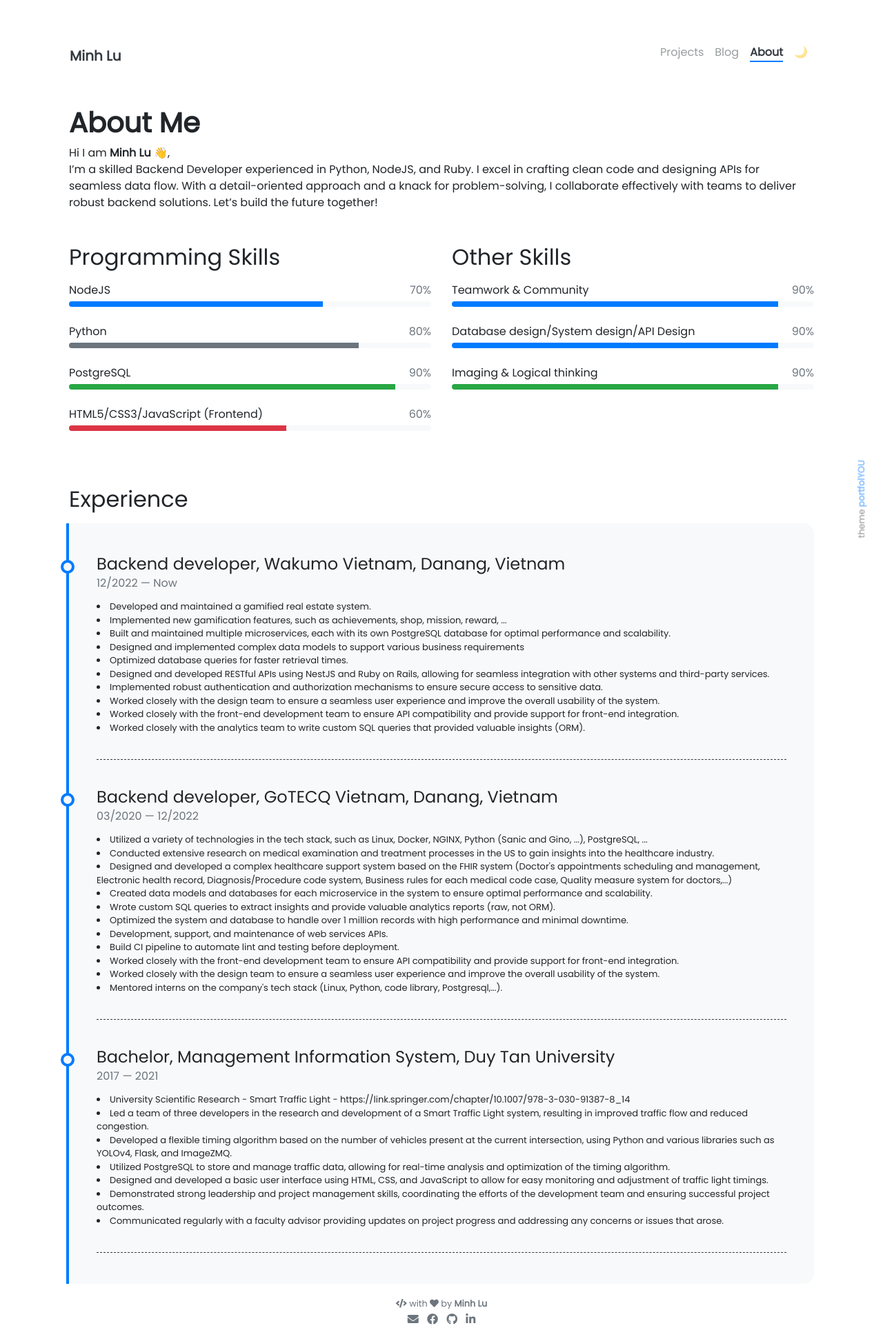
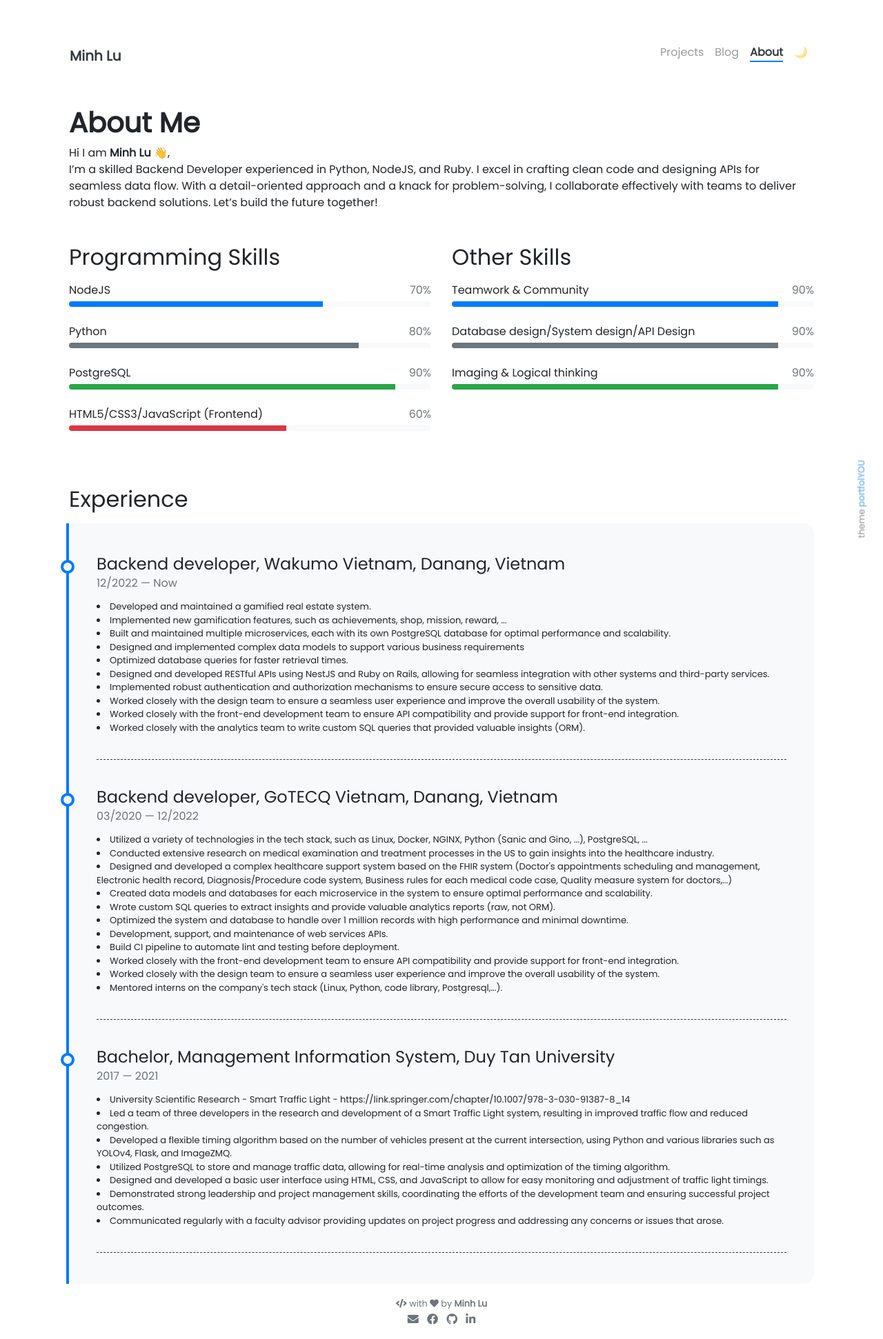
Before and after one commit to minhlu-i/minhlu-i.github.io, a Jekyll site: the page built from pages/about.md, in a window 1280 px wide. Shown: the whole page at 69% size. Built offline with Jekyll 4.4.1, drawn with Linux system fonts in a browser that asks for light colours; nearby versions of some CDN libraries; emoji names are drawn with the system emoji font.

Commit message:
Update other-skills.yml

```diff
--- a/_data/other-skills.yml
+++ b/_data/other-skills.yml
@@ -4,7 +4,7 @@
 
 - name: Database design/System design/API Design
   percentage: 90
-  color: primary
+  color: secondary
 
 - name: Imaging & Logical thinking
   percentage: 90
```
